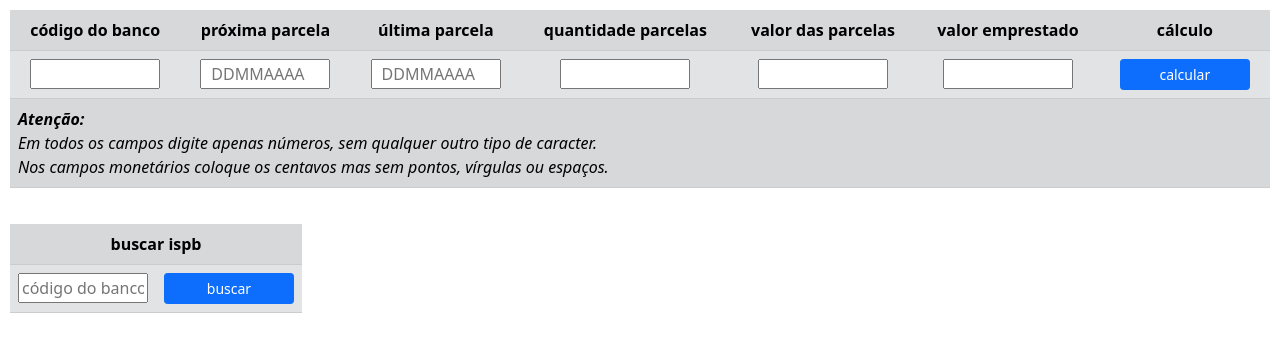
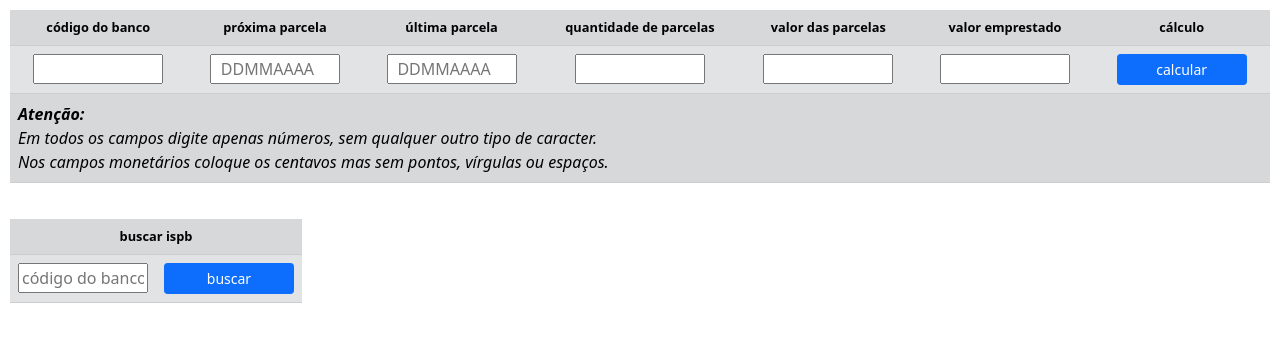
Before and after one commit to rcaliman/pcd, a Flask app: page / in a window 1280 px wide. Shown: the part 58-410 px from the top of the page. Run offline with Flask 2, Linux system fonts and the light colour scheme.

Commit message:
mudanca no template

```diff
--- a/templates/base.html
+++ b/templates/base.html
@@ -30,6 +30,7 @@
 
         th {
             text-align: center;
+            font-size: 0.8em;
         }
 
         .centro {
--- a/templates/inicio.html
+++ b/templates/inicio.html
@@ -9,7 +9,7 @@
                 <th>código do banco</th>
                 <th>próxima parcela</th>
                 <th>última parcela</th>
-                <th>quantidade parcelas</th>
+                <th>quantidade de parcelas</th>
                 <th>valor das parcelas</th>
                 <th>valor emprestado</th>
                 <th>cálculo</th>
```
